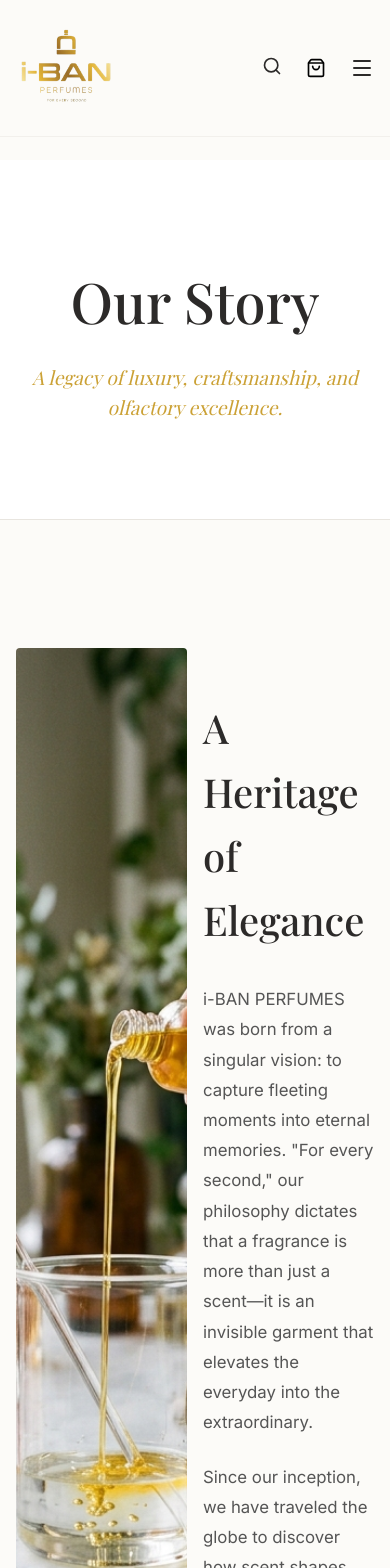
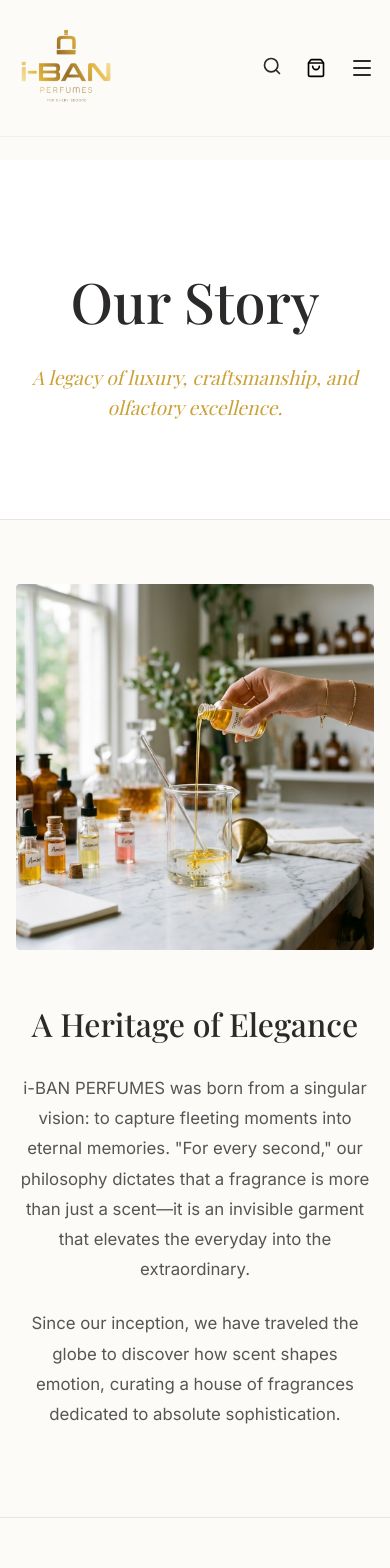
Before and after one commit to Abhinav-THAJ/perfume, a Next.js app: page /about in a window 390 px wide. Shown: the top 1568 px of the page. Built offline with nearby package versions, Linux system fonts and the light colour scheme; a web font is replaced by a local one.

Commit message:
fix: complete mobile responsiveness for About and Home sections

```diff
--- a/src/app/about/page.module.css
+++ b/src/app/about/page.module.css
@@ -67,7 +67,27 @@
 }
 
 @media (max-width: 768px) {
-  .textBox { padding: 3rem 0 0 0; }
-  .imageBox { min-height: 300px; }
-  .reverseMobile { display: flex; flex-direction: column-reverse; }
+  .contentSection {
+    padding: 4rem 0;
+  }
+
+  .imageBox {
+    min-height: 350px;
+    margin-bottom: 2rem;
+  }
+
+  .textBox {
+    padding: 0;
+    text-align: center;
+  }
+
+  .textBox h2 {
+    font-size: 2rem;
+    margin-bottom: 1.5rem;
+  }
+
+  .reverseMobile {
+    display: flex;
+    flex-direction: column-reverse;
+  }
 }
--- a/src/app/globals.css
+++ b/src/app/globals.css
@@ -68,6 +68,10 @@ img {
 .grid {
   display: grid;
   gap: 1rem;
+  grid-template-columns: 1fr;
+}
+
+.grid-mobile-2 {
   grid-template-columns: repeat(2, 1fr);
 }
 
--- a/src/app/page.tsx
+++ b/src/app/page.tsx
@@ -46,7 +46,7 @@ export default function Home() {
           <p>Curated selections for the modern connoisseur</p>
         </div>
 
-        <div className="grid grid-4">
+        <div className="grid grid-4 grid-mobile-2">
           {featuredProducts.map((product, index) => (
             <div key={`${product.name}-${index}`} className={styles.productCard}>
               <Link href={`/product/${product.originalIndex}`} className={styles.productImage}>
--- a/src/app/shop/page.tsx
+++ b/src/app/shop/page.tsx
@@ -13,7 +13,7 @@ export default function Shop() {
       </div>
 
       <div className="container section">
-        <div className="grid grid-3">
+        <div className="grid grid-3 grid-mobile-2">
           {products.map((product, index) => (
             <div key={`${product.name}-${index}`} className={styles.productCard}>
               <Link href={`/product/${product.originalIndex}`} className={styles.productImage}>
```
Also changed, not shown: src/app/page.module.css (+13 -8 lines).
